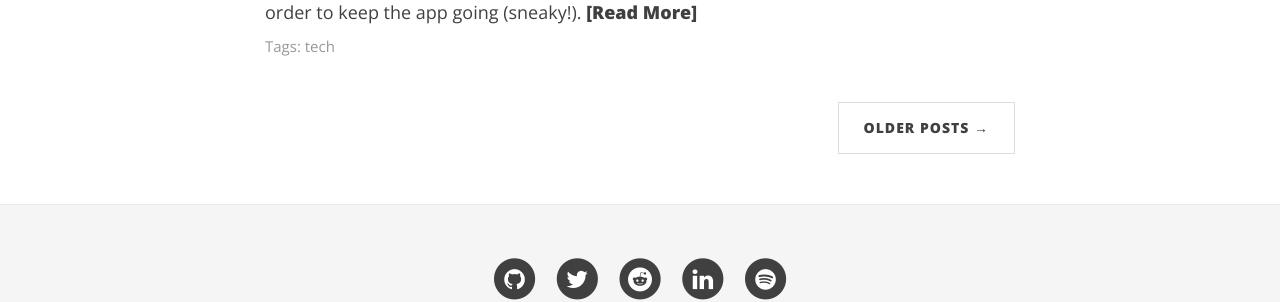
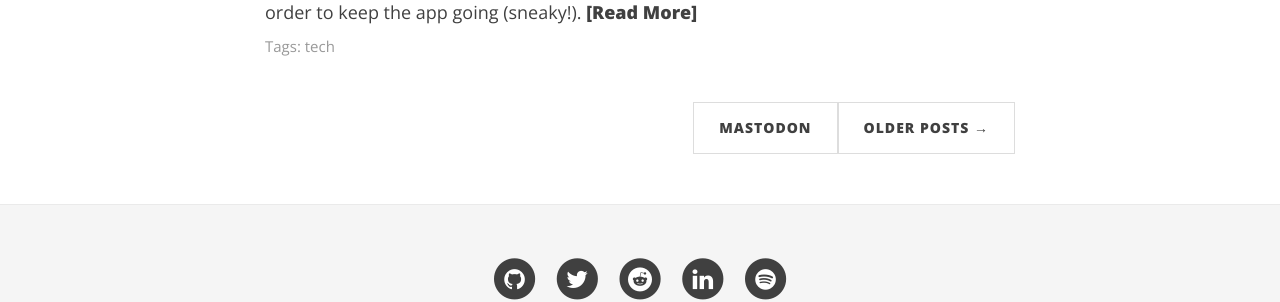
Before and after one commit to fbradyirl/fbradyirl_archive.github.io, a Jekyll site: the page built from index.html, in a window 1280 px wide and 900 px high, scrolled down 1133 px. Shown: the part 462-764 px from the top of the window. Built offline with Jekyll 4.4.1, drawn with Linux system fonts in a browser that asks for light colours; nearby versions of some CDN libraries; the list of posts is cut into pages by our own code.

Commit message:
Update index.html

```diff
--- a/index.html
+++ b/index.html
@@ -64,6 +64,10 @@
   {% if paginator.next_page %}
   <li class="next">
     <a href="{{ paginator.next_page_path | prepend: site.baseurl | replace: '//', '/' }}">Older Posts &rarr;</a>
+
+
+    <a rel="me" href="https://mastodon.social/@FinbarrB">Mastodon</a>
+
   </li>
   {% endif %}
 </ul>
```
